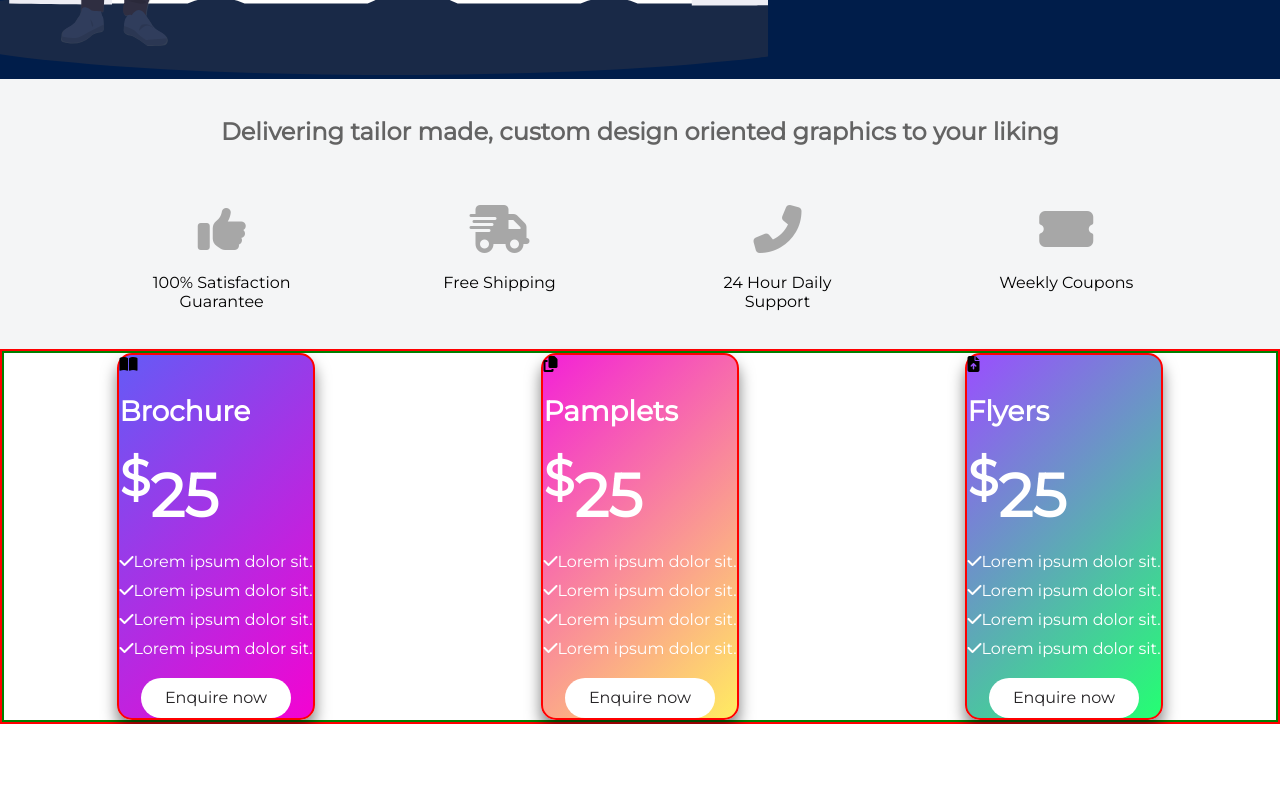
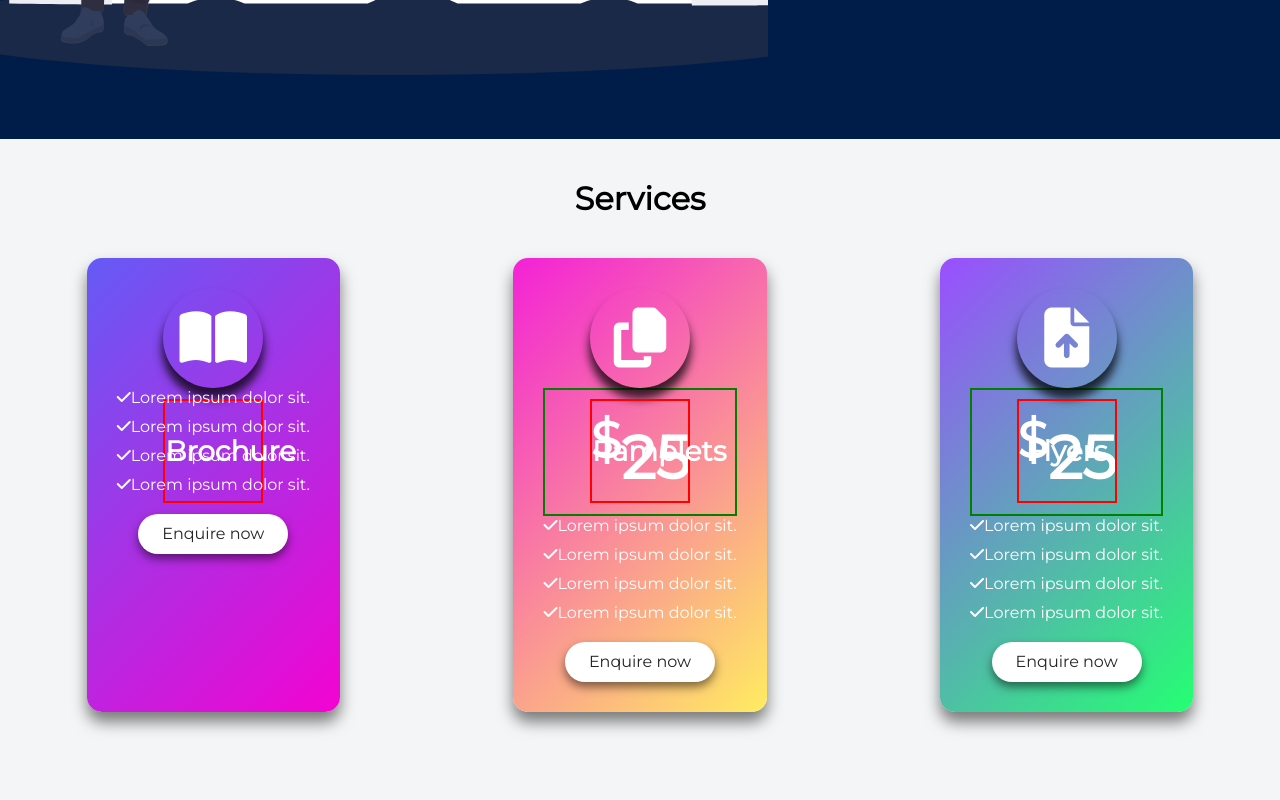
Before and after one commit to WClifford1/wotnot-media, a React (Create React App) app in the folder client/: page / in a window 1280 px wide. Shown: the part 640-1440 px from the top of the page. Before the commit the page ends 1364 px from the top, so only its background shows below. Built offline with nearby package versions, Linux system fonts and the light colour scheme.

Commit message:
Minor styling changes

```diff
--- a/client/src/App.css
+++ b/client/src/App.css
@@ -38,6 +38,7 @@
   display: -webkit-box;
   display: -ms-flexbox;
   display: flex;
+  height: 83vh;
 }
 
 .hero-banner .heroimg {
@@ -52,6 +53,7 @@
 
 .hero-banner .text {
   z-index: 1;
+  padding-top: 40px;
 }
 
 .hero-banner .text .catch-phrase {
@@ -67,6 +69,7 @@
   text-align: center;
   padding-left: 8%;
   width: 85%;
+  padding-top: 20px;
 }
 
 .logo {
@@ -250,12 +253,18 @@
   color: #001D4A;
 }
 
-.serv-cont {
-  border: 2px solid red;
+.serv-comp {
+  padding-bottom: 40px;
+  background-color: #f4f5f6;
+  height: 100vh;
+}
+
+.serv-comp h1 {
+  text-align: center;
+  padding: 40px;
 }
 
 .serv-cont .row {
-  border: 2px solid green;
   display: -webkit-box;
   display: -ms-flexbox;
   display: flex;
@@ -264,8 +273,17 @@
           justify-content: space-evenly;
 }
 
+.serv-cont .serv-icon {
+  display: -webkit-box;
+  display: -ms-flexbox;
+  display: flex;
+  -webkit-box-pack: center;
+      -ms-flex-pack: center;
+          justify-content: center;
+  text-align: center;
+}
+
 .serv-cont .card {
-  border: 2px red solid;
   max-width: 300px;
   height: auto;
   border-radius: 15px;
@@ -274,6 +292,13 @@
           box-shadow: 0 10px 15px rgba(0, 0, 0, 0.5);
   -webkit-transition: .5s;
   transition: .5s;
+  padding: 30px;
+  text-align: center;
+}
+
+.serv-cont .card:hover {
+  -webkit-transform: scale(1.1);
+          transform: scale(1.1);
 }
 
 .serv-cont .card:nth-child(1),
@@ -300,13 +325,13 @@
   background: rgba(255, 255, 255, 0.1);
 }
 
-.serv-cont .serv-title .fa-file-upload .fa-copy .fa-book-open {
+.serv-cont .serv-title, .serv-cont .fa-file-upload, .serv-cont .fa-copy, .serv-cont .fa-book-open {
   color: #fff;
   font-size: 60px;
   width: 100px;
+  text-align: center;
   height: 100px;
   border-radius: 50%;
-  text-align: center;
   line-height: 100px;
   -webkit-box-shadow: 0 10px 10px rgba(0, 0, 0, 0.5);
           box-shadow: 0 10px 10px rgba(0, 0, 0, 0.5);
@@ -314,15 +339,16 @@
 
 .serv-cont .serv-title h2 {
   position: relative;
-  margin: 20px 0 0;
+  border: 2px solid red;
+  margin: 10px 0 0;
   color: #fff;
   font-size: 28px;
   z-index: 2;
 }
 
 .serv-cont .price {
-  position: relative;
   z-index: 2;
+  border: 2px solid green;
 }
 
 .serv-cont .price h4 {
@@ -365,5 +391,13 @@
   font-size: 16px;
   cursor: pointer;
   text-decoration: none;
+  -webkit-box-shadow: 0 5px 10px rgba(0, 0, 0, 0.5);
+          box-shadow: 0 5px 10px rgba(0, 0, 0, 0.5);
+}
+
+.serv-cont .card a:hover {
+  text-decoration: none;
+  background: linear-gradient(-45deg, #5F4BB6, #EF2917);
+  color: white;
 }
 /*# sourceMappingURL=app.css.map */
--- a/client/src/App.js
+++ b/client/src/App.js
@@ -12,9 +12,10 @@ function App() {
     <React.Fragment>
       <Home />
       <HeroImage />
+      <Service1 />
+
       <Guarantee />
 
-      <Service1 />
       {/* <Services /> */}
 
     </React.Fragment>
--- a/client/src/app.scss
+++ b/client/src/app.scss
@@ -43,6 +43,7 @@
 .hero-banner {
     background-color: #001D4A;
     display: flex;
+    height: 83vh;
 
     .heroimg {
         height: 75vh;
@@ -56,6 +57,7 @@
 
     .text {
         z-index: 1;
+        padding-top: 40px;
         // border: 2px solid red;
 
         .catch-phrase {
@@ -72,6 +74,7 @@
             text-align: center;
             padding-left: 8%;
             width: 85%;
+            padding-top: 20px;
         }
     }
 
@@ -253,22 +256,46 @@
       padding-top: 20px;
       color: #001D4A;
   }
+
+.serv-comp {
+    padding-bottom: 40px;
+    background-color: #f4f5f6;
+    height: 100vh;
+
+    h1 {
+        text-align: center;
+        padding: 40px;
+    }
+}
 .serv-cont {
-    border: 2px solid red;
+    // border: 2px solid red;
 
     .row {
-        border: 2px solid green;
+        // border: 2px solid green;
         display: flex;
         justify-content: space-evenly
     }
+
+    .serv-icon {
+        display: flex;
+        justify-content: center;
+        // border: 2px solid blue;
+        text-align: center;
+    }
     .card {
-        border: 2px red solid;
+        // border: 2px solid green;
         max-width: 300px;
         height: auto;
         border-radius: 15px;
         margin: 0 auto;
         box-shadow: 0 10px 15px rgba(0,0,0,.5);
         transition: .5s;
+        padding: 30px;
+        text-align: center;
+
+        &:hover {
+            transform: scale(1.1)
+        }
     }
 
     .card:nth-child(1),
@@ -296,28 +323,45 @@
         background: rgba(255, 255, 255,.1)
     }
 
-    .serv-title .fa-file-upload .fa-copy .fa-book-open {
+
+
+    .serv-title, .fa-file-upload, .fa-copy, .fa-book-open {
         color: #fff;
         font-size: 60px;
         width: 100px;
+        text-align: center;
         height: 100px;
         border-radius: 50%;
-        text-align: center;
+        // text-align: center;
+
         line-height: 100px;
         box-shadow: 0 10px 10px rgba(0,0,0,.5);
     }
 
+    // .fa-file-upload {
+    //     color: #fff;
+    //     font-size: 60px;
+    //     width: 100px;
+    //     height: 100px;
+    //     border-radius: 50%;
+    //     text-align: center;
+    //     line-height: 100px;
+    //     box-shadow: 0 10px 10px rgba(0,0,0,.5);
+    // }
+
     .serv-title h2 {
         position: relative;
-        margin: 20px 0 0;
+        border: 2px solid red;
+        margin: 10px 0 0;
         color: #fff;
         font-size: 28px;
         z-index: 2;
     }
 
     .price {
-        position: relative;
+        // position: relative;
         z-index: 2;
+        border: 2px solid green;
     }
 
     .price h4 {
@@ -360,6 +404,13 @@
         font-size: 16px;
         cursor: pointer;
         text-decoration: none;
+        box-shadow: 0 5px 10px rgba(0,0,0,0.5);
+    }
+
+    .card a:hover {
+        text-decoration: none;
+        background: linear-gradient(-45deg, #5F4BB6, #EF2917);
+        color: white;
 
     }
 }
--- a/client/src/components/Service1.jsx
+++ b/client/src/components/Service1.jsx
@@ -2,13 +2,37 @@ import React from 'react'
 
 export default function Service1() {
     return (
-        <div>
+        <div className="serv-comp">
+            <h1>Services</h1>
             <div className="serv-cont">
                 <div className="row">
                     <div className="card">
+                        <div className="serv-icon">
                         <div className="serv-title">
-                        <i class="fas fa-book-open" aria-hidden="true"></i>
+                        <i class="fas fa-book-open fa-5x" aria-hidden="true"></i>
                             <h2>Brochure</h2>
+                        </div>
+                        </div>
+                        {/* <div className="price">
+                            <h4><sup>$</sup>25</h4>
+                        </div> */}
+                        <div className="option">
+                            <ul>
+                            <li><i class="fas fa-check"></i>Lorem ipsum dolor sit.</li>
+                            <li><i class="fas fa-check"></i>Lorem ipsum dolor sit.</li>
+                            <li><i class="fas fa-check"></i>Lorem ipsum dolor sit.</li>
+                            <li><i class="fas fa-check"></i>Lorem ipsum dolor sit.</li>
+                            </ul>
+                        </div>
+                        <a href="#">Enquire now</a>
+                    </div>
+
+                    <div className="card">
+                    <div className="serv-icon">
+                        <div className="serv-title">
+                        <i class="fas fa-copy fa-5x"  aria-hidden="true"></i>
+                            <h2>Pamplets</h2>
+                        </div>
                         </div>
                         <div className="price">
                             <h4><sup>$</sup>25</h4>
@@ -25,28 +49,11 @@ export default function Service1() {
                     </div>
 
                     <div className="card">
+                    <div className="serv-icon">
                         <div className="serv-title">
-                        <i class="fas fa-copy"  aria-hidden="true"></i>
-                            <h2>Pamplets</h2>
+                        <i class="fas fa-file-upload fa-5x" aria-hidden="true"></i>
+                            <h2>Flyers</h2>
                         </div>
-                        <div className="price">
-                            <h4><sup>$</sup>25</h4>
-                        </div>
-                        <div className="option">
-                            <ul>
-                            <li><i class="fas fa-check"></i>Lorem ipsum dolor sit.</li>
-                            <li><i class="fas fa-check"></i>Lorem ipsum dolor sit.</li>
-                            <li><i class="fas fa-check"></i>Lorem ipsum dolor sit.</li>
-                            <li><i class="fas fa-check"></i>Lorem ipsum dolor sit.</li>
-                            </ul>
-                        </div>
-                        <a href="#">Enquire now</a>
-                    </div>
-
-                    <div className="card">
-                        <div className="serv-title">
-                        <i class="fas fa-file-upload" aria-hidden="true"></i>
-                            <h2>Flyers</h2>
                         </div>
                         <div className="price">
                             <h4><sup>$</sup>25</h4>
```
Also changed, not shown: 1 other file (tests, documents, lock files or other folders).
